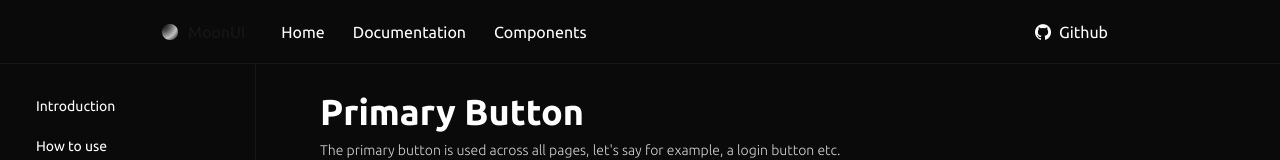
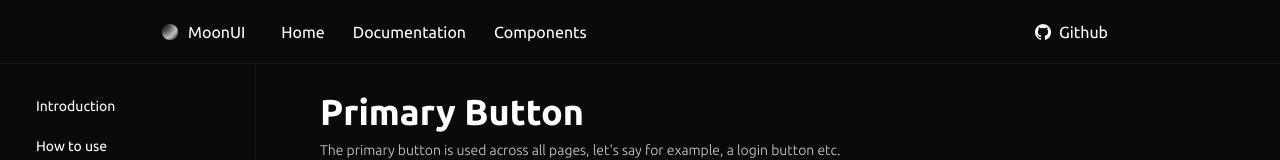
Before and after one commit to valasme/moon-ui, a Next.js app: page /components/buttons/primary in a window 1280 px wide. Shown: the top 160 px of the page. Built offline with nearby package versions, Linux system fonts and the light colour scheme.

Commit message:
Refactor Header text for web browsers that don't automate the color..

```diff
--- a/src/components/Header.js
+++ b/src/components/Header.js
@@ -1,26 +1,33 @@
 "use client";
 
-import {useState} from "react";
+import { useState } from "react";
 import Link from "next/link";
 import Image from "next/image";
-import {Ubuntu} from "next/font/google";
+import { Ubuntu } from "next/font/google";
 
 const ubuntu = Ubuntu({
-    weight: ['300', '400', '500', '700'],
-    style: ['normal', 'italic'],
-    subsets: ['latin-ext', 'latin', 'greek-ext', 'greek', 'cyrillic-ext', 'cyrillic'],
+  weight: ["300", "400", "500", "700"],
+  style: ["normal", "italic"],
+  subsets: [
+    "latin-ext",
+    "latin",
+    "greek-ext",
+    "greek",
+    "cyrillic-ext",
+    "cyrillic",
+  ],
   display: "auto",
 });
 
 export default function Header() {
   const [menuOpen, setMenuOpen] = useState(false);
 
-    return (<header
-        className="bg-neutral-950 z-50 top-0 fixed w-full h-16 border-b border-b-neutral-900 left-0 right-0 flex items-center justify-between px-4 sm:px-8 md:px-12 lg:px-30 xl:px-40 2xl:px-90">
+  return (
+    <header className="bg-neutral-950 z-50 top-0 fixed w-full h-16 border-b border-b-neutral-900 left-0 right-0 flex items-center justify-between px-4 sm:px-8 md:px-12 lg:px-30 xl:px-40 2xl:px-90">
       <div className="flex items-center justify-center gap-6">
         <Link
           href="/"
-                className={`${ubuntu.className} font-normal text-center flex items-center justify-center gap-2 flex-row h-fit w-fit`}
+          className={`${ubuntu.className} font-normal text-white text-center flex items-center justify-center gap-2 flex-row h-fit w-fit`}
         >
           <Image
             src="/favicon.png"
@@ -83,7 +90,12 @@ export default function Header() {
           className="md:hidden text-white flex items-center justify-center p-2"
           aria-label="Toggle Menu"
         >
-                <svg xmlns="http://www.w3.org/2000/svg" viewBox="0 0 16 16" fill="currentColor" className="w-5 h-5">
+          <svg
+            xmlns="http://www.w3.org/2000/svg"
+            viewBox="0 0 16 16"
+            fill="currentColor"
+            className="w-5 h-5"
+          >
             <path
               fillRule="evenodd"
               d="M2 3.75A.75.75 0 0 1 2.75 3h10.5a.75.75 0 0 1 0 1.5H2.75A.75.75 0 0 1 2 3.75ZM2 8a.75.75 0 0 1 .75-.75h10.5a.75.75 0 0 1 0 1.5H2.75A.75.75 0 0 1 2 8Zm0 4.25a.75.75 0 0 1 .75-.75h10.5a.75.75 0 0 1 0 1.5H2.75a.75.75 0 0 1-.75-.75Z"
@@ -92,8 +104,8 @@ export default function Header() {
           </svg>
         </button>
       </div>
-        {menuOpen && (<div
-            className="fixed top-0 left-0 w-full h-full bg-neutral-950 z-40 flex flex-col items-center justify-center gap-6 px-6 sm:px-12">
+      {menuOpen && (
+        <div className="fixed top-0 left-0 w-full h-full bg-neutral-950 z-40 flex flex-col items-center justify-center gap-6 px-6 sm:px-12">
           <button
             onClick={() => setMenuOpen(false)}
             className="absolute top-5 right-5 text-white text-2xl font-bold"
@@ -140,6 +152,8 @@ export default function Header() {
             />
             Github
           </Link>
-        </div>)}
-    </header>);
+        </div>
+      )}
+    </header>
+  );
 }
```
Lines whose indentation alone changed are shown as unchanged.
